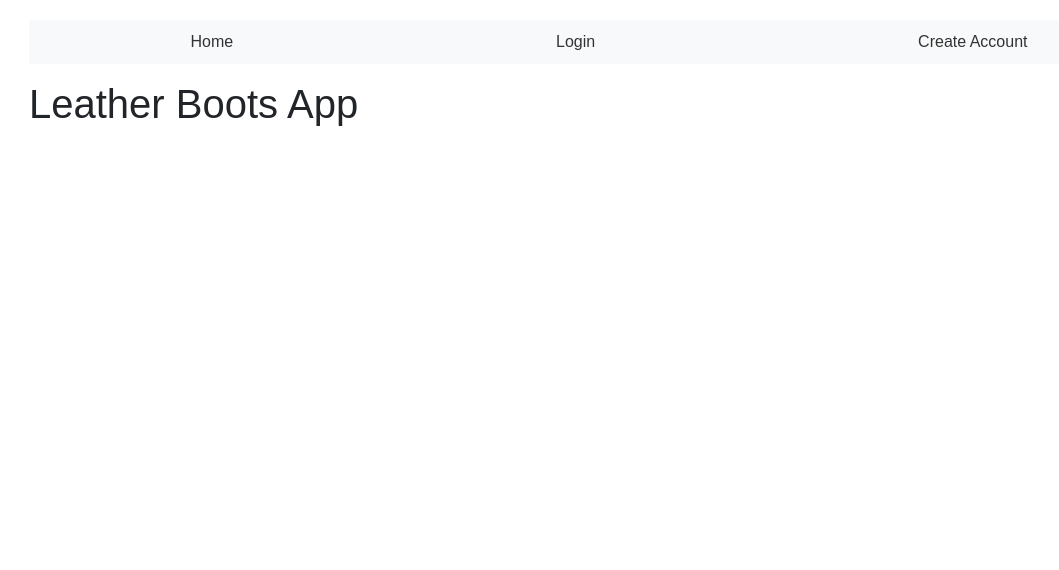
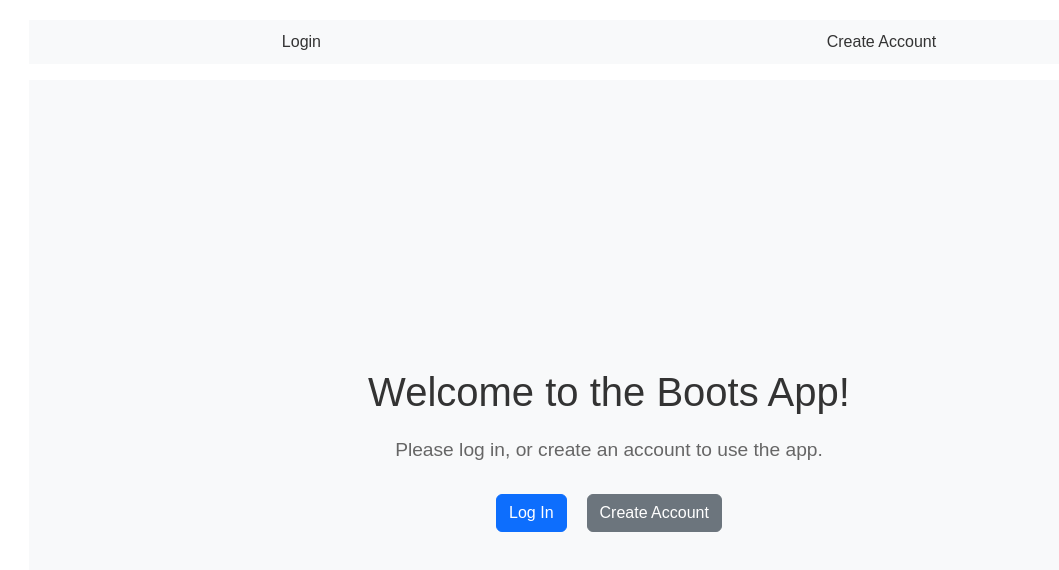
Before and after one commit to MarkPalmer87/Boots_App_Fullstack_Web-app, a React (Create React App) app in the folder react-client/: page / in a window 1280 px wide. Shown: the top 570 px of the page, without its empty margins (31-1090 px from the left). Built offline with nearby package versions, Linux system fonts and the light colour scheme.

Commit message:
organized, and added landing page, for logged out users

```diff
--- a/react-client/src/App.css
+++ b/react-client/src/App.css
@@ -29,15 +29,6 @@
 
 .App-link {
   color: #61dafb;
-}
-
-@keyframes App-logo-spin {
-  from {
-    transform: rotate(0deg);
-  }
-  to {
-    transform: rotate(360deg);
-  }
 }
 
 nav ul {
@@ -141,3 +132,63 @@ form input {
   margin-bottom: 10px;
   padding: 5px;
 }
+
+.home.landing {
+  text-align: center;
+  padding: 50px 20px;
+  background-color: #f8f9fa;
+  min-height: calc(100vh - 60px); /* Adjust based on your navbar height */
+  display: flex;
+  flex-direction: column;
+  justify-content: center;
+  align-items: center;
+}
+
+.home.landing h1 {
+  font-size: 2.5em;
+  color: #333;
+  margin-bottom: 20px;
+}
+
+.home.landing p {
+  font-size: 1.2em;
+  color: #666;
+  margin-bottom: 30px;
+}
+
+.cta-buttons {
+  display: flex;
+  gap: 20px;
+}
+
+.btn {
+  padding: 10px 20px;
+  font-size: 1em;
+  text-decoration: none;
+  border-radius: 5px;
+  transition: background-color 0.3s ease;
+}
+
+.btn-primary {
+  background-color: #007bff;
+  color: white;
+}
+
+.btn-secondary {
+  background-color: #6c757d;
+  color: white;
+}
+
+.btn:hover {
+  opacity: 0.9;
+}
+
+/*
+:root {
+  --color-primary: #73040f;
+  --color-secondary: #f8f2f3;
+  --color-tertiary: #500404;
+  --color-quaternary: #aba3a4;
+  --color-five: #696566;
+}
+  */
--- a/react-client/src/App.js
+++ b/react-client/src/App.js
@@ -7,37 +7,19 @@ import Home from './components/Home';
 import ProductList from './components/ProductList';
 import CreateAccount from './components/CreateAccount';
 import Login from './components/Login';
-import ProductForm from './components/ProductForm';
-import './App.css';  // Make sure to import the CSS file
+import './App.css';
 
-const ProtectedProductList = ({ onEdit }) => {
+const ProtectedRoute = ({ children }) => {
   const isAuthenticated = useSelector(state => state.auth.isAuthenticated);
-
-  if (!isAuthenticated) {
-    return <Navigate to="/login" replace />;
-  }
-
-  return <ProductList onEdit={onEdit} />;
+  return isAuthenticated ? children : <Navigate to="/login" replace />;
 };
 
 function App() {
-  const [editingProduct, setEditingProduct] = useState(null);
   const dispatch = useDispatch();
-  const isAuthenticated = useSelector(state => state.auth.isAuthenticated);
 
   useEffect(() => {
     dispatch(checkAuthStatus());
   }, [dispatch]);
-
-  const handleEdit = (product) => {
-    console.log('Editing product:', product);
-    setEditingProduct(product);
-  };
-
-  const handleSubmit = () => {
-    console.log('Form submitted, resetting editingProduct');
-    setEditingProduct(null);
-  };
 
   return (
     <Router>
@@ -48,12 +30,9 @@ function App() {
           <Route
             path="/products"
             element={
-              <>
-                <ProtectedProductList onEdit={handleEdit} />
-                {isAuthenticated && (
-                  <ProductForm product={editingProduct} onSubmit={handleSubmit} />
-                )}
-              </>
+              <ProtectedRoute>
+                <ProductList />
+              </ProtectedRoute>
             }
           />
           <Route path="/create-account" element={<CreateAccount />} />
--- a/react-client/src/components/Home.js
+++ b/react-client/src/components/Home.js
@@ -1,29 +1,22 @@
-import React, { useState } from 'react';
+import React from 'react';
+import { Link, Navigate } from 'react-router-dom';
 import { useSelector } from 'react-redux';
-import ProductList from './ProductList';
 
 const Home = () => {
-	const [editingProduct, setEditingProduct] = useState(null);
 	const isAuthenticated = useSelector(state => state.auth.isAuthenticated);
 
-	const handleEdit = (product) => {
-		console.log('Editing product:', product);
-		setEditingProduct(product);
-	};
-
-	const handleSubmit = () => {
-		console.log('Form submitted, resetting editingProduct');
-		setEditingProduct(null);
-	};
-
-	if (!isAuthenticated) {
-		return <h1>Leather Boots App</h1>;
+	if (isAuthenticated) {
+		return <Navigate to="/products" replace />;
 	}
 
 	return (
-		<div>
-			<h1>Leather Boots App</h1>
-			<ProductList onEdit={handleEdit} editingProduct={editingProduct} onSubmit={handleSubmit} />
+		<div className="home landing">
+			<h1>Welcome to the Boots App!</h1>
+			<p>Please log in, or create an account to use the app.</p>
+			<div className="cta-buttons">
+				<Link to="/login" className="btn btn-primary">Log In</Link>
+				<Link to="/create-account" className="btn btn-secondary">Create Account</Link>
+			</div>
 		</div>
 	);
 };
--- a/react-client/src/components/Navbar.js
+++ b/react-client/src/components/Navbar.js
@@ -17,10 +17,10 @@ const Navbar = () => {
     return (
         <nav>
             <ul>
-                <li><Link to="/">Home</Link></li>
                 {isAuthenticated ? (
                     <>
-                        <li>Welcome, {user ? user.username : 'Guest'}</li>
+                        <li><Link to="/">Home</Link></li>
+                        <li>Welcome, {user ? user.username : 'User'}!</li>
                         <li><button className='logout' onClick={handleLogout}>Logout</button></li>
                     </>
                 ) : (
--- a/react-client/src/components/ProductForm.js
+++ b/react-client/src/components/ProductForm.js
@@ -6,15 +6,17 @@ const ProductForm = ({ product, onSubmit }) => {
         brand: '',
         color: '',
         price: '',
-        sizes: ''
+        sizes: []
     });
 
     useEffect(() => {
         if (product) {
             setFormData({
-                ...product,
-                price: product.price.toString(),
-                sizes: Array.isArray(product.sizes) ? product.sizes.join(', ') : product.sizes
+                name: product.name || '',
+                brand: product.brand || '',
+                color: product.color || '',
+                price: product.price ? product.price.toString() : '',
+                sizes: Array.isArray(product.sizes) ? product.sizes : []
             });
         } else {
             setFormData({
@@ -22,13 +24,24 @@ const ProductForm = ({ product, onSubmit }) => {
                 brand: '',
                 color: '',
                 price: '',
-                sizes: ''
+                sizes: []
             });
         }
     }, [product]);
 
     const handleChange = (e) => {
-        setFormData({ ...formData, [e.target.name]: e.target.value });
+        const { name, value } = e.target;
+        setFormData(prevData => ({
+            ...prevData,
+            [name]: value
+        }));
+    };
+
+    const handleSizesChange = (e) => {
+        setFormData(prevData => ({
+            ...prevData,
+            sizes: e.target.value
+        }));
     };
 
     const handleSubmit = (e) => {
@@ -36,10 +49,9 @@ const ProductForm = ({ product, onSubmit }) => {
         const submittedData = {
             ...formData,
             price: parseFloat(formData.price),
-            sizes: formData.sizes.split(',').map(size => size.trim()).filter(size => size !== '')
+            sizes: formData.sizes.split(',').map(size => size.trim()).filter(size => size !== '').map(Number).filter(size => !isNaN(size))
         };
         onSubmit(submittedData);
-        setFormData({ name: '', brand: '', color: '', price: '', sizes: '' });
     };
 
     return (
@@ -75,15 +87,14 @@ const ProductForm = ({ product, onSubmit }) => {
                 value={formData.price}
                 onChange={handleChange}
                 placeholder="Price"
-                step="0.01"
                 required
             />
             <input
                 type="text"
                 name="sizes"
-                value={formData.sizes}
-                onChange={handleChange}
-                placeholder="Sizes (comma-separated, e.g., 7, 7.5, 8)"
+                value={Array.isArray(formData.sizes) ? formData.sizes.join(', ') : formData.sizes}
+                onChange={handleSizesChange}
+                placeholder="Sizes (comma-separated)"
                 required
             />
             <button type="submit">{product ? 'Update' : 'Add'} Product</button>
--- a/react-client/src/components/ProductList.js
+++ b/react-client/src/components/ProductList.js
@@ -10,6 +10,7 @@ const ProductList = () => {
   const [isLoading, setIsLoading] = useState(true);
   const [searchTerm, setSearchTerm] = useState('');
   const products = useSelector(state => state.data.products);
+  console.log('Products in ProductList:', products);
   const dispatch = useDispatch();
 
   useEffect(() => {
@@ -80,7 +81,7 @@ const ProductList = () => {
                 <td>{product.brand}</td>
                 <td>{product.color}</td>
                 <td>${product.price}</td>
-                <td>{product.sizes ? product.sizes.join(', ') : ''}</td>
+                <td>{Array.isArray(product.sizes) ? product.sizes.join(', ') : (product.sizes || '')}</td>
                 <td>
                   <button className='edit' onClick={() => handleEdit(product)}>Edit</button>
                   <button className='delete' onClick={() => handleDelete(product.id)}>Delete</button>
```
Also changed, not shown: 1 other file (tests, documents, lock files or other folders).
